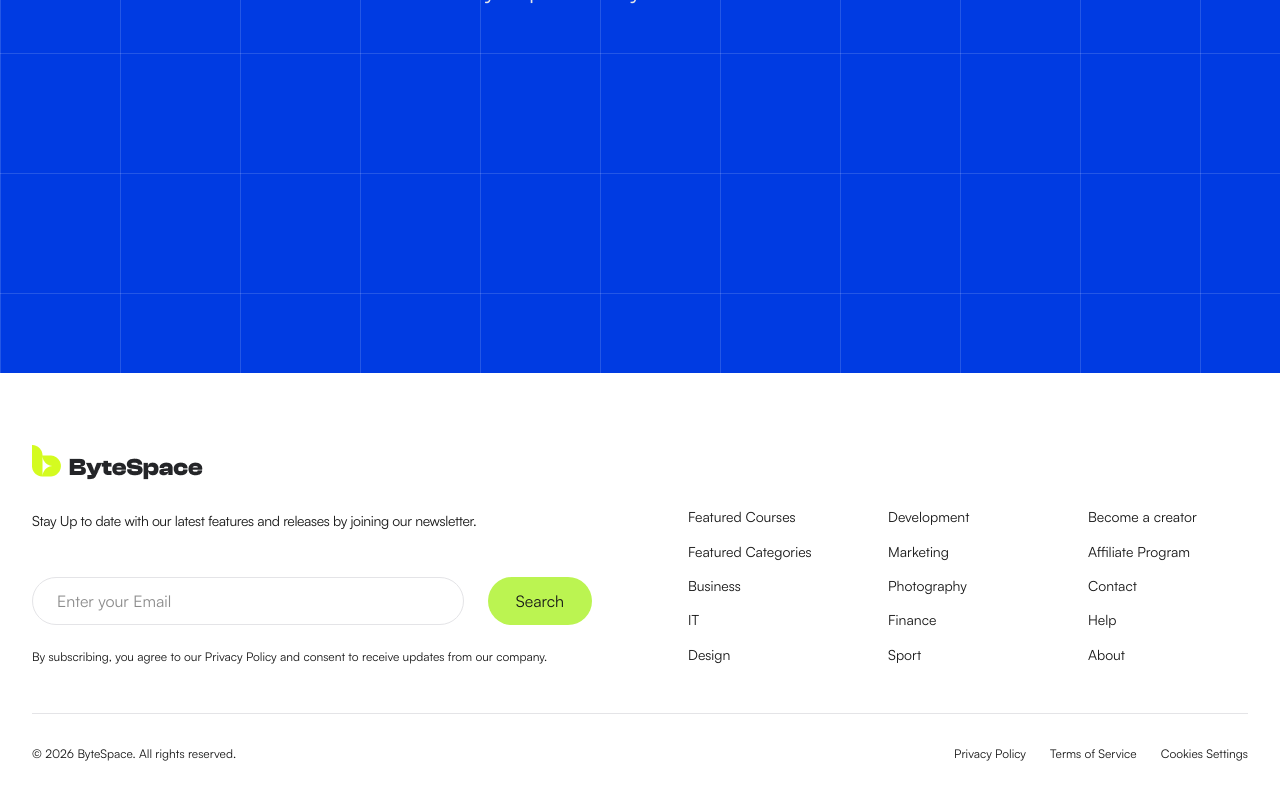
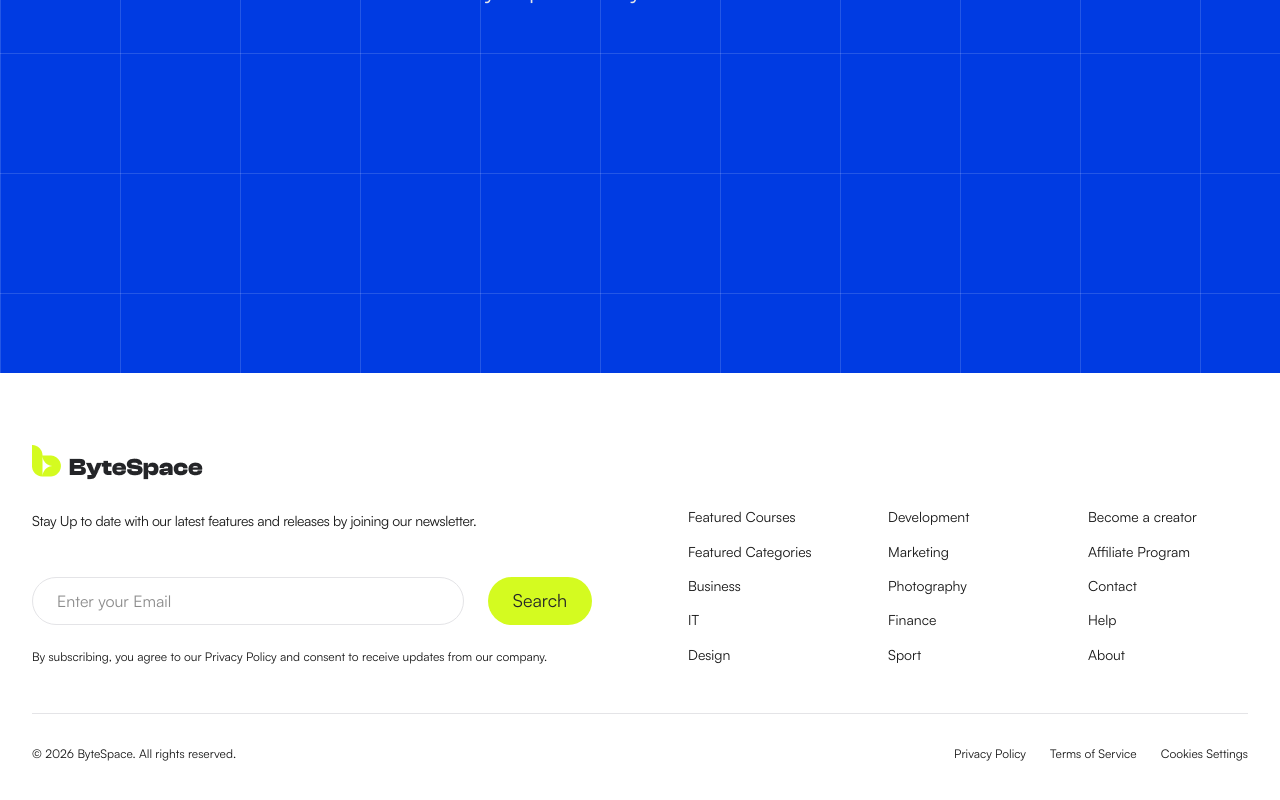
Before and after one commit to mmmim24/bytespace-new, a Next.js app: page / in a window 1280 px wide. Shown: the part 427-1227 px from the top of the page. Built offline with nearby package versions, Linux system fonts and the light colour scheme.

Commit message:
feat(button): generic button class

```diff
--- a/app/globals.css
+++ b/app/globals.css
@@ -73,6 +73,19 @@ body {
   background-clip: text;
   color: transparent;
 }
+
+button{
+  height: 48px;
+  background: var(--color-electric-lime-400);
+  border-radius: 24px;
+  padding: 12px 24px;
+  display: flex;
+  justify-content: center;
+  align-items: center;
+  font-size: 18px;
+  color: var(--color-shuttle-gray-950);
+}
+
 .bg-primary{
   background-color: var(--color-persian-blue-800);
   background-image: linear-gradient(to right, rgba(255,255,255,0.4) 0.05px, transparent 0.75px),
```
